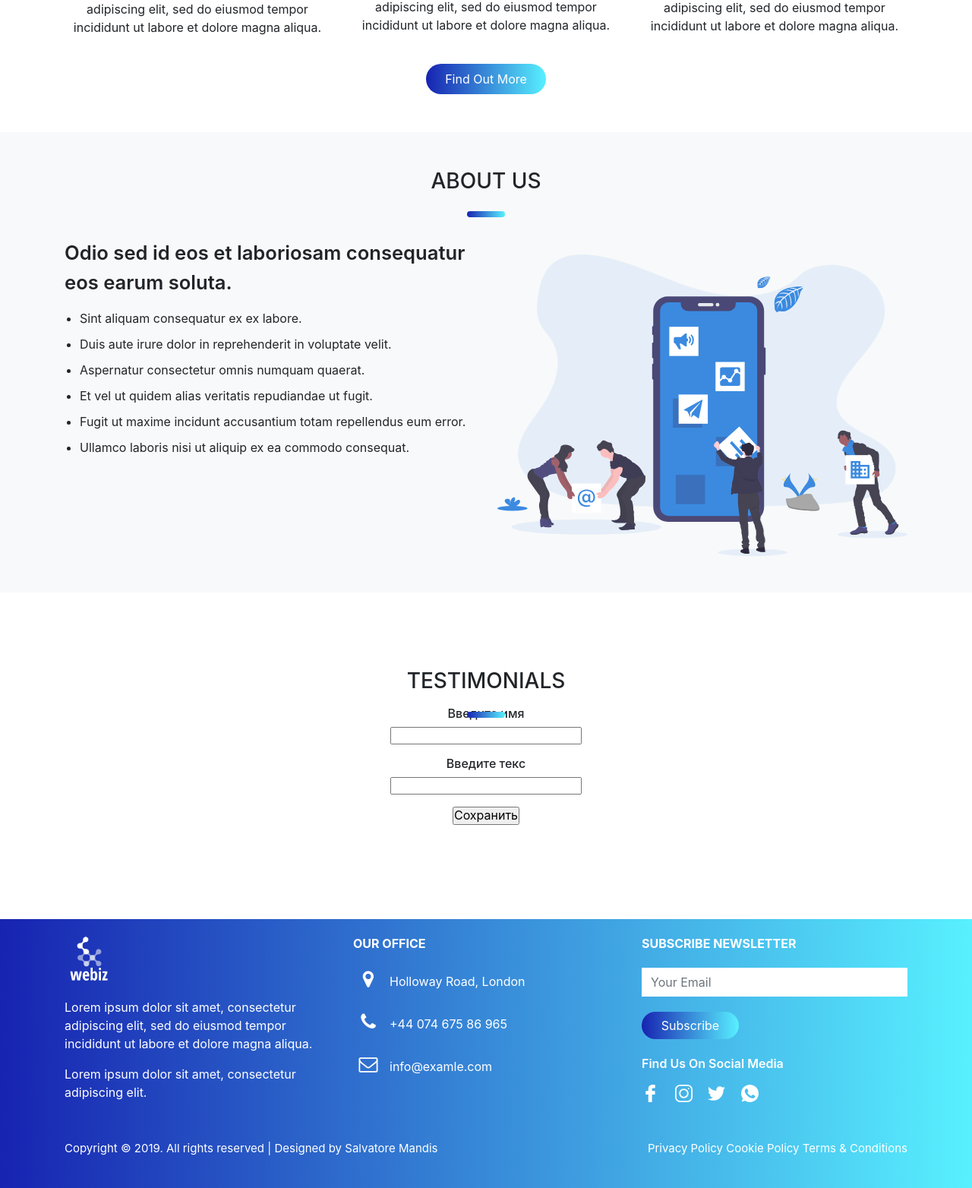
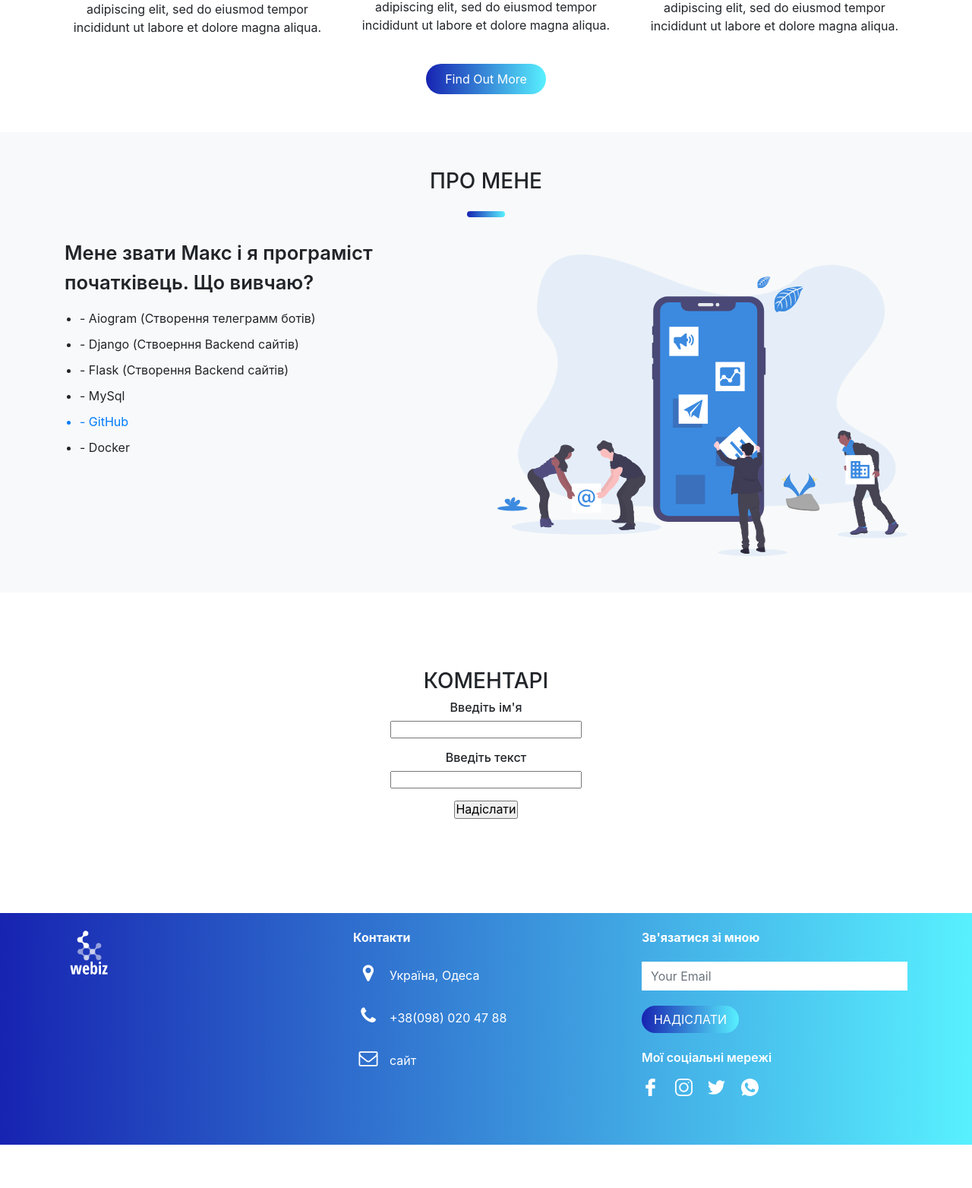
Before and after one commit to Joen777/web3, a Django app: page / in a window 1280 px wide. Shown: the part 1517-3081 px from the top of the page at 76% size. After the commit the page ends 3024 px from the top, so only its background shows below. Run offline with Django 3.2, Linux system fonts and the light colour scheme; data that the repository does not hold is empty; some libraries are stand-ins or nearby versions.

Commit message:
исправление в html

```diff
--- a/home/templates/index.html
+++ b/home/templates/index.html
@@ -20,13 +20,13 @@
     <link rel="apple-touch-icon-precomposed" sizes="72x72" href="images/ico/apple-touch-icon-72.png">
     <link rel="apple-touch-icon-precomposed" href="images/ico/apple-touch-icon-57.png">
   </head>
-  {% block donate %}
+  {% block donat %}
   {% endblock %}
   <body>
     <!-- Navbar Menu  ---->
     <section id="nav-bar">
       <nav class="navbar navbar-expand-lg navbar-light">
-         <a class="navbar-brand" href="#">
+         <a class="navbar-brand" href="">
            <img src="{% static 'images/webiz-logo.png' %}" alt="">
          </a>
          <button class="navbar-toggler" type="button" data-toggle="collapse" data-target="#navbarNav" aria-controls="navbarNav" aria-expanded="false" aria-label="Toggle navigation">
@@ -47,7 +47,7 @@
               <a class="nav-link" href="#testimonials">Відгуки</a>
             </li>
             <li class="nav-item">
-              <a class="nav-link" href="{% url 'login' %}">Контакти</a>
+              <a class="nav-link" href="#">Контакти</a>
             </li>
             <li class="nav-item">
                 {% if user.is_authenticated %}
@@ -71,10 +71,10 @@
               {% endblock %}
             {% block login %}
             {% endblock %}
-            <p class="promo-title">Your Digital Agency</p>
-            <p class="join-title">Join Us! We Will Let Grown Your Business Faster</p>
-            <a href="#" class="link-play">
-              <img src="{% static 'svg/play.svg' %}" alt="" class="play-btn">Watch Tutorials
+            <p class="promo-title">ПРИВІТ</p>
+            <p class="join-title">Буду вдячний, якщо ти підтримаєш мене </p>
+            <a href="https://send.monobank.ua/jar/2HF7AKq42C" class="link-play">
+              <img src="{% static 'svg/play.svg' %}" alt="" class="play-btn">ПІДТРИМАТИ
             </a>
           </div>
             <div class="col-md-6">
@@ -89,7 +89,7 @@
     <!--- Services ---->
     <section id="services">
       <div class="container text-center">
-        <h3 class="title text-center">SERVICES</h3>
+        <h3 class="title text-center">СЕРВІСИ</h3>
         <div class="row text-center">
           <div class="col-md-4 services">
             <img src="{% static 'svg/undraw_website_setup_5hr2.svg' %}" class="service-img"   alt="">
@@ -140,17 +140,19 @@
     <!--- About Section ------>
     <section id="about">
       <div class="container">
-        <h3 class="title text-center">ABOUT US</h3>
+        <h3 class="title text-center">ПРО МЕНЕ</h3>
         <div class="row">
           <div class="col-md-6 about">
-            <p class="about-title">Odio sed id eos et laboriosam consequatur eos earum soluta.</p>
+            <p class="about-title">Мене звати Макс і я програміст початківець. Що вивчаю?</p>
             <ul>
-              <li>Sint aliquam consequatur ex ex labore.</li>
-              <li>Duis aute irure dolor in reprehenderit in voluptate velit.</li>
-              <li>Aspernatur consectetur omnis numquam quaerat.</li>
-              <li>Et vel ut quidem alias veritatis repudiandae ut fugit.</li>
-              <li>Fugit ut maxime incidunt accusantium totam repellendus eum error. </li>
-              <li>Ullamco laboris nisi ut aliquip ex ea commodo consequat.</li>
+              <li>- Aiogram (Створення телеграмм ботiв)</li>
+              <li>- Django (Ствоерння Backend сайтiв)</li>
+              <li>- Flask (Створення Backend сайтiв) </li>
+              <li>- MySql </li>
+                <a href="https://github.com/Joen777">
+                    <li>- GitHub </li>
+                </a>
+              <li>- Docker</li>
             </ul>
           </div>
             <div class="col-md-6">
@@ -162,20 +164,20 @@
     <!---  Testimonials Section  --->
         <section id="testimonials">
           <div class="container">
-            <h3 class="title text-center">TESTIMONIALS</h3>
+            <h3 class="text-center">КОМЕНТАРІ</h3>
           {% csrf_token %}
           <h6 class="text-center">
             <form method="POST" action="create/">
                 <p>
-                    <label>Введите имя</label><br>
+                    <label>Введіть ім'я</label><br>
                     <input type="text" name="name" />
                 </p>
                 <p>
-                    <label>Введите текс</label><br>
+                    <label>Введіть текст</label><br>
                     <input type="text" name="tittle" />
                 </p>
                 {% csrf_token %}
-                <input type="submit" value="Сохранить" >
+                <input type="submit" value="Надіслати" >
             </form>
           </h6>
           {% for i in comment %}
@@ -206,24 +208,23 @@
           <div class="row">
             <div class="col-md-4 footer-box">
               <img src="{% static 'images/webiz-logo.png' %}" alt="">
-              <p>Lorem ipsum dolor sit amet, consectetur adipiscing elit,
-                sed do eiusmod tempor incididunt ut labore et dolore magna aliqua.
+              <p>
               </p>
-              <p>Lorem ipsum dolor sit amet, consectetur adipiscing elit.</p>
+              <p></p>
             </div>
             <div class="col-md-4 footer-box">
-                <p id="contact"><b>OUR OFFICE</b></p>
-                <p><i class="fa fa-map-marker"></i>Holloway Road, London</p>
-                <p><i class="fa fa-phone"></i>+44 074 675 86 965</p>
-                <p><i class="fa fa-envelope-o"></i>info@examle.com</p>
+                <p id="contact"><b>Контакти</b></p>
+                <p><i class="fa fa-map-marker"></i>Україна, Одеса</p>
+                <p><i class="fa fa-phone"></i>+38(098) 020 47 88</p>
+                <p><i class="fa fa-envelope-o"></i>сайт</p>
             </div>
             <div class="col-md-4 footer-box">
-                <p><b>SUBSCRIBE NEWSLETTER</b></p>
+                <p><b>Зв'язатися зі мною</b></p>
                 <input type="email"class="form-control" placeholder="Your Email">
-                <button type="button"class="btn btn-primary" name="button">Subscribe</button>
+                <button type="button"class="btn btn-primary" name="button">НАДІСЛАТИ</button>
 
                 <div id="social">
-                    <p>Find Us On Social Media</p>
+                    <p>Мої соціальні мережі</p>
                        <div class="social-icons">
                           <a href="#" class="svg-icons"><img src="{% static 'svg/facebook-logo.svg' %}" alt=""></a>
                           <a href="#" class="svg-icons"><img src="{% static 'svg/instagram_.svg' %}" alt=""></a>
@@ -231,16 +232,6 @@
                           <a href="#" class="svg-icons"><img src="{% static 'svg/whatsapp.svg' %}" alt=""></a>
                        </div>
                 </div>
-            </div>
-            <div class="col-md-6 ">
-              <p class="copyright">Copyright © 2019. All rights reserved | Designed by <a href="https://www.salvatoremandis.it/index-eng.html">Salvatore Mandis</a></p>
-            </div>
-            <div class="col-md-6 text-right">
-            <p class="copyright">
-              <a href="#">Privacy Policy</a>
-              <a href="#">Cookie Policy</a>
-              <a href="#">Terms & Conditions</a>
-            </p>
             </div>
           </div>
           <br>
```
Also changed, not shown: home/views.py (line endings or trailing spaces).
